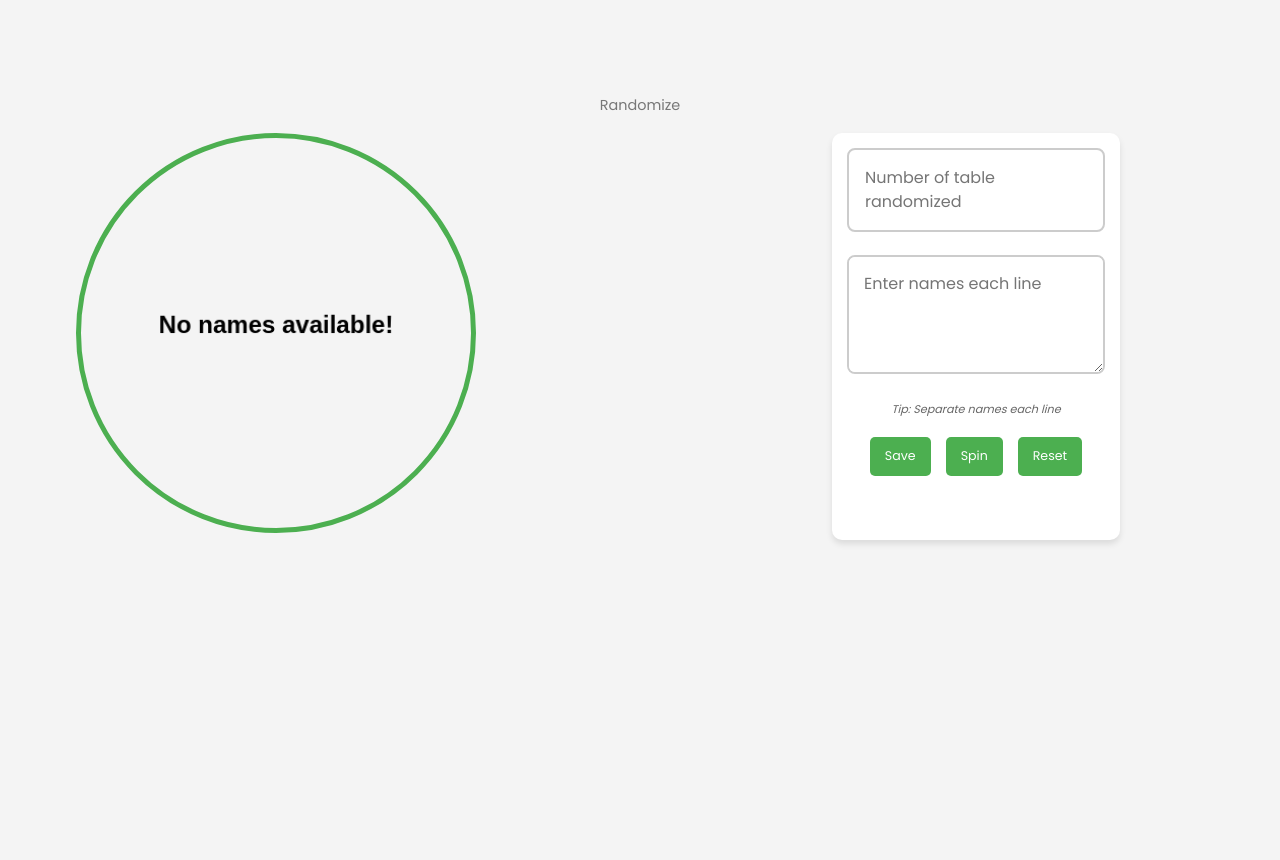
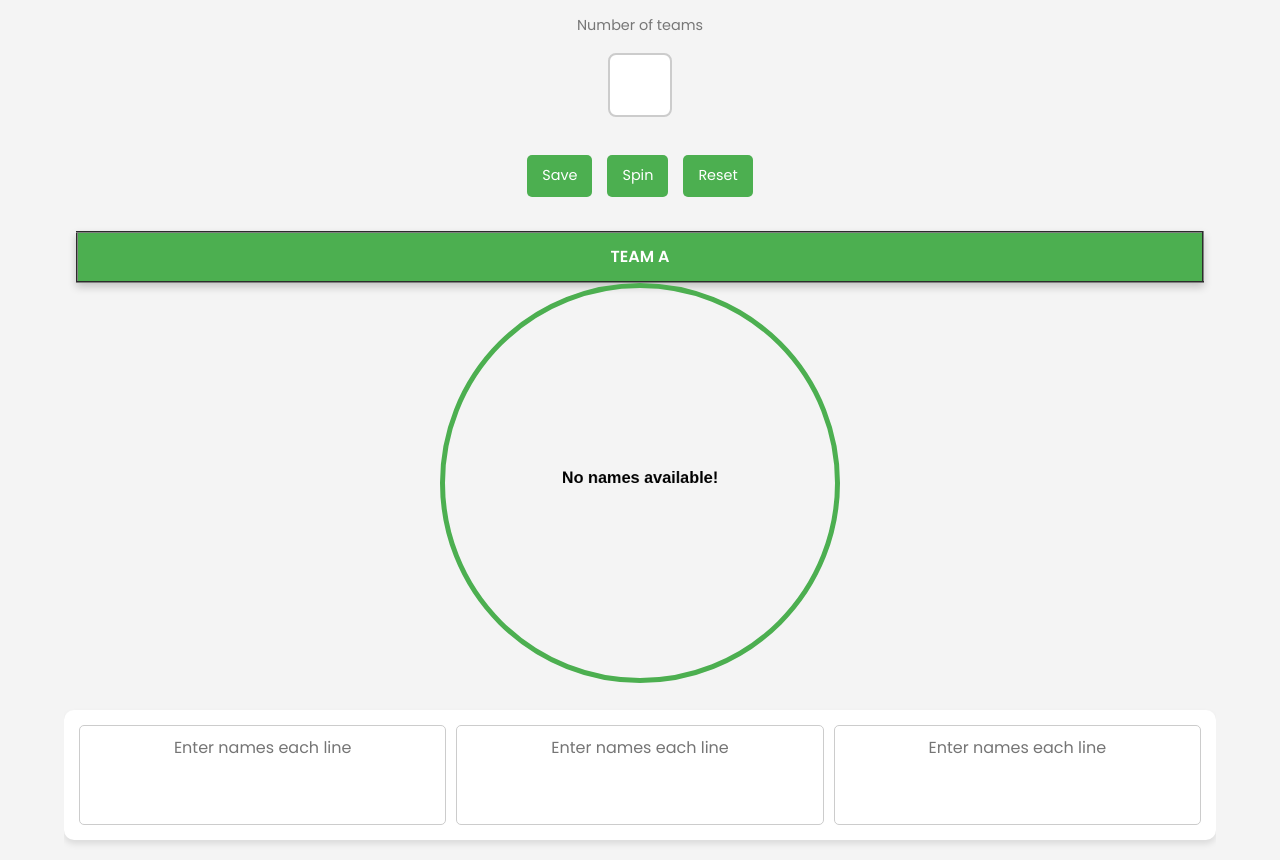
Before and after one commit to l30nnguyen/wheel_randomize, a plain HTML site: page index.html in a window 1280 px wide. Both pictures are taken after a click on the button "Spin". Before the commit the page ends 800 px from the top, so only its background shows below. Drawn offline with nearby package versions, Linux system fonts and the light colour scheme.

Commit message:
Add 3 input for different type

```diff
--- a/index.html
+++ b/index.html
@@ -2,7 +2,7 @@
 <html lang="en">
 <head>
   <meta charset="UTF-8">
-  <title>Wheel of Names</title>
+  <title>Team Randomize</title>
   <!-- Google Fonts -->
   <link href="https://fonts.googleapis.com/css2?family=Poppins:wght@400;600&display=swap" rel="stylesheet">
   <!-- CSS Stylesheet -->
@@ -13,27 +13,38 @@
 
 <div class="container">
   <footer>
-    <p>Randomize</a></p>
+    <p>Number of teams</a>
+      <div class="row">
+        <div class="col-md-1">
+          <textarea id="columnsInput" value=3
+            style="width: 64px; height: 64px; resize: none; overflow: hidden;
+            text-align: center; align-items: center; justify-content: center;">
+          </textarea>
+        </div>
+      </div>
+    </p>
   </footer>
+
   <div class="row">
-    <div class=" col-md-4">
-      <canvas id="wheelCanvas" width="800" height="800"></canvas>
-      <div id="fireworks-container"></div>
+    <div id="controls">
+      <button id="updateWheelBtn">Save</button>
+      <button id="spinBtn">Spin</button>
+      <button id="resetBtn">Reset</button>
     </div>
-    <div class=" col-md-4">
-      <table id="dynamicTable" border="2"></table>
+  </div>
+  <br>
+  <table id="dynamicTable" border="2"></table>
+  <div class="row">
+    <div class="col-md-6">
+      <canvas id="wheelCanvas"></canvas>
     </div>
-    <div class="input-section col-md-3">
-        <div class="input">
-          <textarea id="columnsInput" placeholder="Number of table randomized"></textarea>
-          <small Number of table randomize names into</small>
-        </div>
-      <textarea id="namesInput" placeholder="Enter names each line"></textarea>
-      <small class="input-hint">Tip: Separate names each line</small>
-      <div id="controls">
-        <button id="updateWheelBtn">Save</button>
-        <button id="spinBtn">Spin</button>
-        <button id="resetBtn">Reset</button>
+  </div>
+  <div class="row">
+    <div class="input-section">
+      <div class="textarea-container">
+        <textarea id="namesInput1" placeholder="Enter names each line"></textarea>
+        <textarea id="namesInput2" placeholder="Enter names each line"></textarea>
+        <textarea id="namesInput3" placeholder="Enter names each line"></textarea>
       </div>
     </div>
   </div>
--- a/styles.css
+++ b/styles.css
@@ -37,6 +37,8 @@ body {
     min-height: 80vh;
     height: 100%;
     overflow: auto;
+    justify-content: center;
+    align-items: center;
 }
 
 /* Header */
@@ -47,6 +49,7 @@ h1 {
     text-shadow: 2px 2px 5px rgba(0, 0, 0, 0.1);
 }
 
+
 /* Input Section */
 .input-section {
     background-color: var(--secondary-color);
@@ -54,12 +57,41 @@ h1 {
     border-radius: 10px;
     margin-bottom: 20px;
     box-shadow: 0 4px 6px rgba(0, 0, 0, 0.1);
+    max-width: 100%;
+}
+
+
+/* Grid Layout for 3 Textareas */
+.textarea-container {
+    display: grid;
+    grid-template-columns: repeat(3, 1fr); /* 3 equal columns */
+    gap: 10px; /* Space between textareas */
+}
+
+/* Styling for Textareas */
+.textarea-container textarea {
+    width: 100%; /* Full width of column */
+    height: 100px; /* Adjust height as needed */
+    border: 1px solid #ccc;
+    border-radius: 5px;
+    padding: 10px;
+    text-align: center;
+    font-size: 16px;
+    resize: none; /* Prevent resizing */
+}
+
+.row {
+    display: grid;
+    place-items: center;
 }
 
 table {
     width: 100%;
+    max-width: 1800vh;
     border-collapse: collapse;
     margin-top: 10px;
+    justify-content: center;
+    align-items: center;
     box-shadow: 0 4px 8px rgba(0, 0, 0, 0.2);
   }
 
@@ -171,7 +203,7 @@ table {
     position: relative;
 }
 
-.hidden {
+#wheelCanvas.hidden {
     opacity: 0; /* Fades out */
     pointer-events: none; /* Prevent interactions when hidden */
 }
@@ -199,6 +231,8 @@ footer {
     margin-top: 20px;
     font-size: 0.9em;
     color: #777;
+    justify-content: center;
+    align-items: center;
 }
 
 /* Responsive Design */
--- a/wheel.js
+++ b/wheel.js
@@ -6,6 +6,7 @@ var ctx = canvas.getContext('2d');
 
 
 // Variables for the wheel
+const maxInputTable = 3;
 var names = [];
 var startAngle = 0;
 var arc = 0;
@@ -26,14 +27,15 @@ let triggerMode = false;
 let triggerNumber = '';
 let isInputFocused = false;
 
-// Add event listeners for input focus and blur
-document.getElementById('namesInput').addEventListener('focus', () => {
+for(var i = 1; i <= maxInputTable; i++){
+  document.getElementById(`namesInput${i}`).addEventListener('focus', () => {
     isInputFocused = true;
   });
 
-document.getElementById('namesInput').addEventListener('blur', () => {
+  document.getElementById(`namesInput${i}`).addEventListener('blur', () => {
     isInputFocused = false;
   });
+}
 
 // Modify the keydown event listener
 document.addEventListener('keydown', (event) => {
@@ -67,7 +69,10 @@ function resetResult() {
   let table = document.getElementById("dynamicTable");
   table.innerHTML = "";
   document.getElementById("columnsInput").value = 1;
-  document.getElementById('namesInput').value = "";
+  for(var i = 1; i <= maxInputTable; i++){
+    document.getElementById(`namesInput${i}`).value = "";
+  }
+  names = [];
   document.getElementById('dynamicTable').classList.remove('show');
   drawWheel();
     setTimeout(() => {
@@ -75,21 +80,27 @@ function resetResult() {
     }, 10);
 }
 
-// Function to update the wheel with names
-function updateWheel() {
-  var columns = document.getElementById("columnsInput").value;
-  var input = document.getElementById('namesInput').value;
-  names = input.split('\n'); // Split by line breaks
-  names = names.map(function(name) {
+function refreshUserInput(){
+  names = [];
+  for(var i = 1; i <= maxInputTable; i++){
+    var input = document.getElementById(`namesInput${i}`).value;
+    names[i-1] = input.split('\n'); // Split by line breaks
+    names[i-1] = names[i-1].map(function(name) {
       return name.trim();
     });
-  names = names.filter(function(name) {
+    names[i-1] = names[i-1].filter(function(name) {
       return name !== '';
     });
+  }
   startAngle = 0; // Reset the start angle
   setCanvasSize(); // Update canvas size
   drawWheel();
-  // Save names to localStorage
+}
+
+// Function to update the wheel with names
+function updateWheel() {
+  refreshUserInput();
+  columns = document.getElementById("columnsInput").value;
   localStorage.setItem('tableCol', columns);
   localStorage.setItem('wheelNames', JSON.stringify(names));
   console.log('Wheel updated with names:', names);
@@ -99,15 +110,14 @@ function updateWheel() {
 function generateHeaders(n) {
   let headers = [];
   for (let i = 0; i < n; i++) {
-    headers.push(String.fromCharCode(65 + i));
+    headers.push("TEAM " + String.fromCharCode(65 + i));
   }
   return headers;
 }
 
-function drawTable(item_list) {
+function drawTable(cell_list) {
   let columns = Math.max(1, document.getElementById("columnsInput").value);
   let headers = generateHeaders(columns)
-  let rows = item_list.length/columns;
   let table = document.getElementById("dynamicTable");
   table.innerHTML = "";
 
@@ -121,7 +131,12 @@ function drawTable(item_list) {
   thead.appendChild(headerRow);
   table.appendChild(thead);
 
-  for (let i = 0; i < rows; i++) {
+  var item_list = [];
+  for(var idx = 0; idx < cell_list.length; idx++) {
+    item_list = item_list.concat(cell_list[idx])
+  }
+
+  for (let i = 0; i < item_list.length/columns; i++) {
     let tr = document.createElement("tr");
     for (let j = 0; j < columns; j++) {
       let td = document.createElement("td");
@@ -162,10 +177,14 @@ function drawWheel() {
   var outsideRadius = canvas.width / 2 - 20;
   var textRadius = outsideRadius - 30;
   var insideRadius = 0;
+  var item_list = [];
+  for(var idx = 0; idx < names.length; idx++) {
+    item_list = item_list.concat(names[idx])
+  }
 
   ctx.clearRect(0, 0, canvas.width, canvas.height);
 
-  if (names.length === 0) {
+  if (item_list.length === 0) {
     // If no names are available, display a message
     ctx.font = 'bold 24px Arial';
     ctx.fillStyle = 'black';
@@ -173,7 +192,8 @@ function drawWheel() {
     return;
   }
 
-  var numSegments = names.length;
+  var numSegments = item_list.length;
+
   arc = 2 * Math.PI / numSegments;
 
   for (var i = 0; i < numSegments; i++) {
@@ -199,7 +219,7 @@ function drawWheel() {
         canvas.height / 2 + Math.sin(angle + arc / 2) * textRadius
     );
     ctx.rotate(angle + arc / 2 + Math.PI / 2);
-    var text = names[i];
+    var text = item_list[i];
     ctx.font = 'bold ' + Math.max(12, outsideRadius / 15) + 'px Arial';
     ctx.fillText(text, -ctx.measureText(text).width / 2, 0);
     ctx.restore();
@@ -265,11 +285,11 @@ function hslToRgb(h, s, l) {
 
 // Function to start spinning the wheel
 function spin() {
+  refreshUserInput();
   if (names.length === 0) {
     alert("No names available to spin!");
     return;
   }
-
   spinTime = 0;
   spinTimeTotal = 5000; // Total spin time in milliseconds
   initialStartAngle = startAngle;
@@ -323,7 +343,10 @@ function rotateWheel() {
 
   startAngle = initialStartAngle + easedT * totalRotation;
   drawWheel();
-  drawTable(shuffleNames(names));
+  for(i = 0; i < names.length; i++){
+    names[i] = shuffleNames(names[i])
+  }
+  drawTable(names);
   spinTimeout = setTimeout(rotateWheel, 30);
 }
 
@@ -371,7 +394,10 @@ window.addEventListener('load', function() {
   var storedNames = localStorage.getItem('wheelNames');
   if (storedNames) {
     names = JSON.parse(storedNames);
-    document.getElementById('namesInput').value = names.join('\n');
+    console.log(names)
+    for(var i = 1; i <= maxInputTable; i++){
+      document.getElementById(`namesInput${i}`).value = names[i-1].join('\n');
+    }
     document.getElementById("columnsInput").value = columns;
     startAngle = 0;
     drawWheel();
```
Lines whose indentation alone changed are shown as unchanged.
